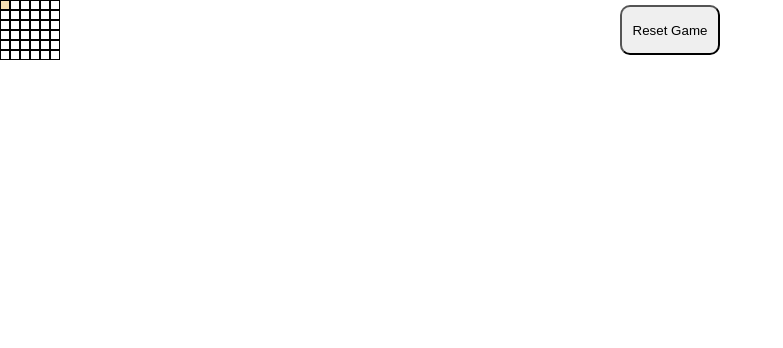
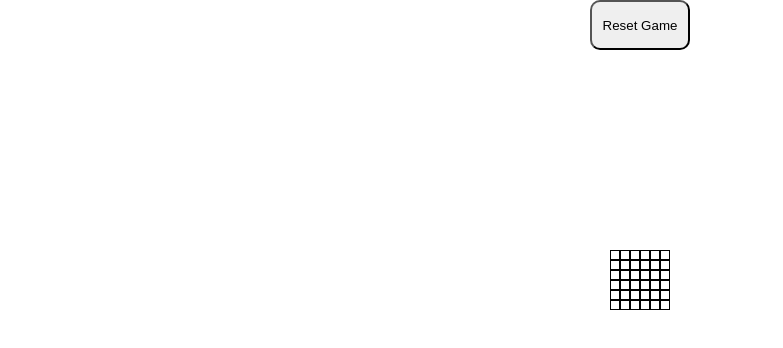
Before and after one commit to monroeaustin/etch-a-sketch, a plain HTML site: page index.html in a window 1280 px wide. Shown: the whole page, without its empty margins (0-783 px from the left). Drawn offline with Linux system fonts and the light colour scheme.

Commit message:
Altered Game Btn & Game Canvas Positioning

```diff
--- a/java.js
+++ b/java.js
@@ -33,6 +33,7 @@ function createGrid(b) {
     container.style.maxHeight = pixelHeight
     container.style.maxWidth = pixelwidth
     container.style.display = "flex";
+    container.style.justifyContent = "center"
 
 
     for (let i = 0;i < c; ++i){
--- a/style.css
+++ b/style.css
@@ -9,6 +9,8 @@
     flex-wrap:wrap;
     /* flex-basis: 2;
     flex-shrink: 1; */
+    margin: auto;
+    margin-top: 200px;
 }
 
 #resetbtn{
@@ -37,4 +39,6 @@
 body{
     display: flex;
     justify-content: space-evenly;
+    min-width: 100vh;
+    flex-direction: column-reverse;
 }
```
